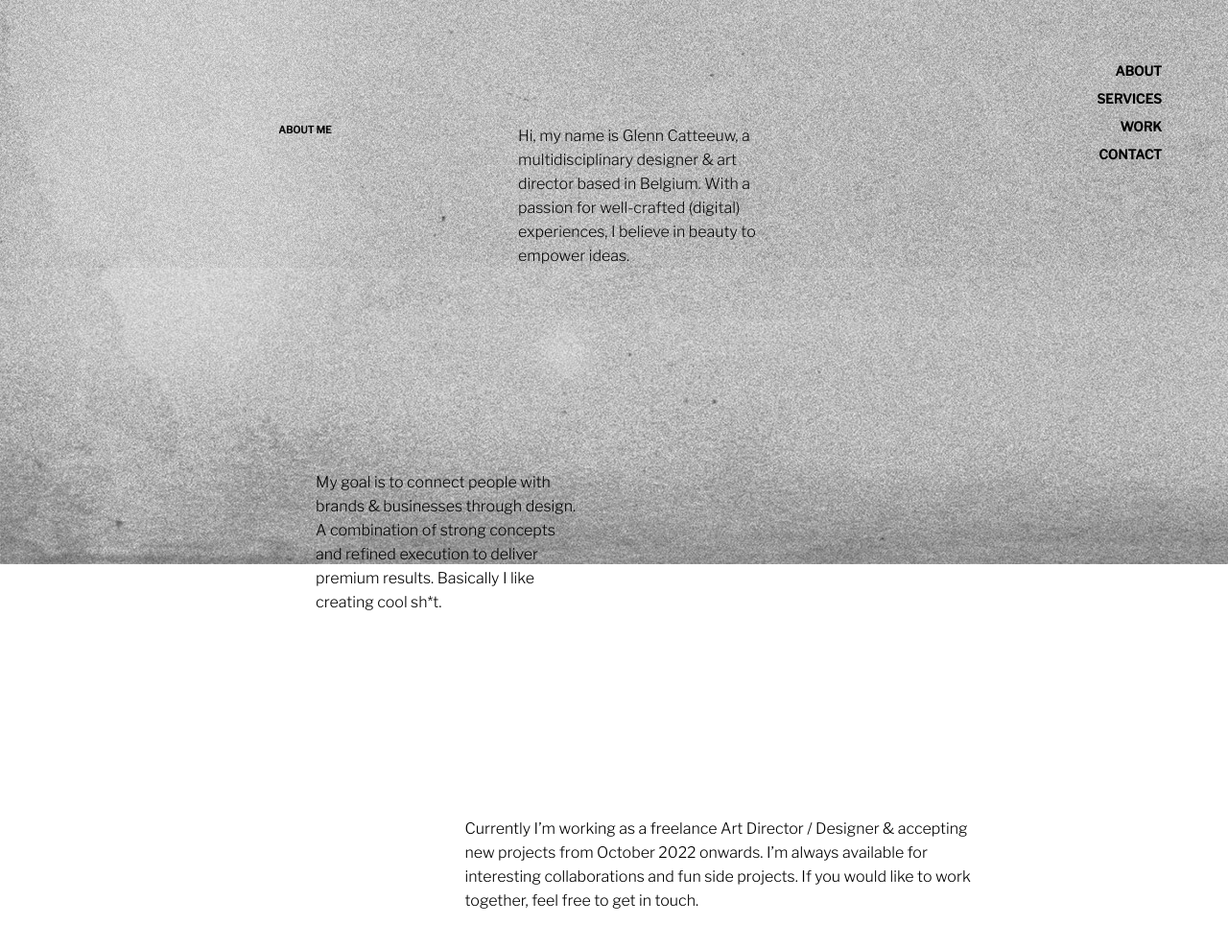
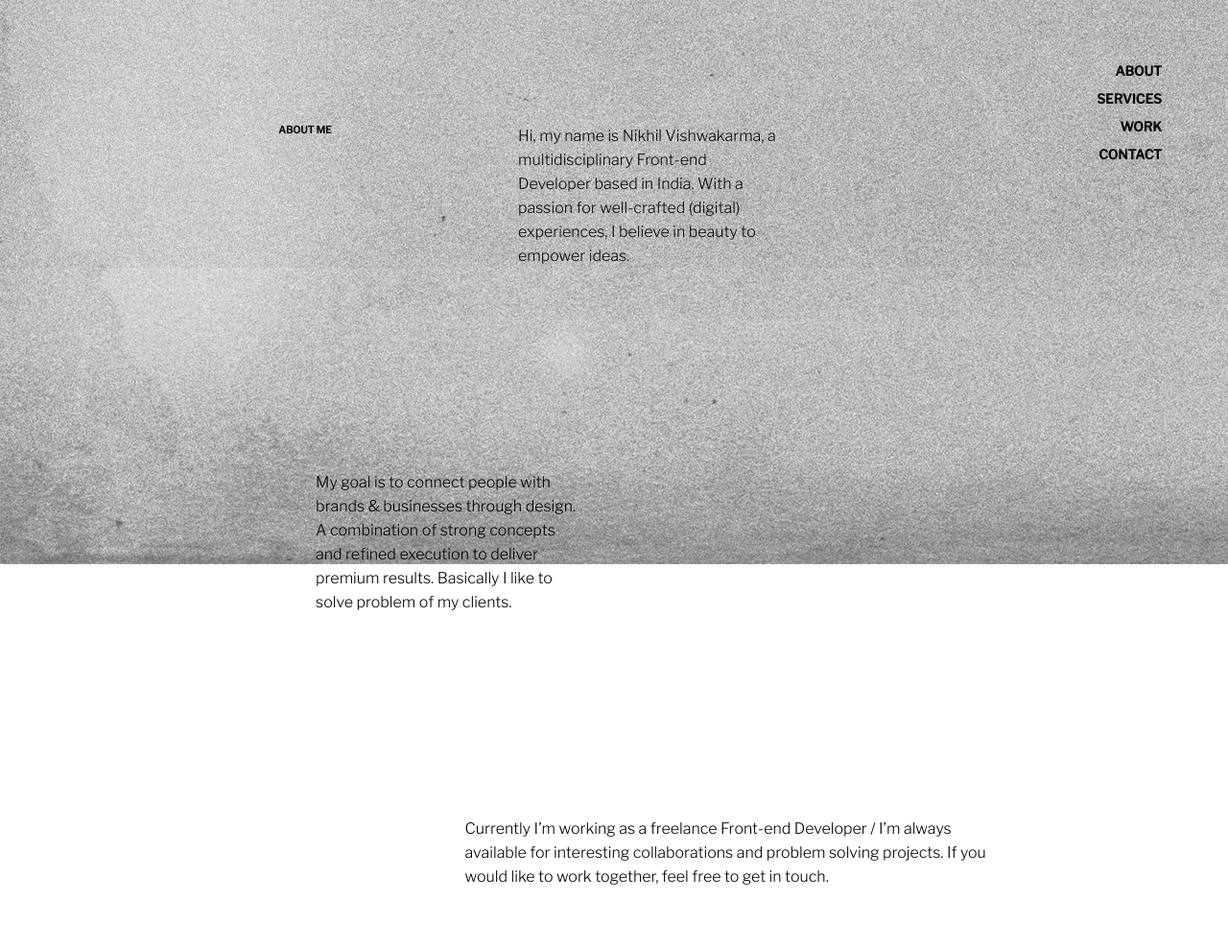
Before and after one commit to NikhilBero/potfolio-, a plain HTML site: page index.html in a window 1280 px wide. Shown: the part 521-1509 px from the top of the page at 96% size. Drawn offline with nearby package versions, Linux system fonts and the light colour scheme; a web font is replaced by a local one.

Commit message:
Update index.html

```diff
--- a/index.html
+++ b/index.html
@@ -52,13 +52,13 @@
 
 <div class="about-info">
     <h2 class="about-heading">About me</h2>
-    <p class="about-txt-1">Hi, my name is Glenn Catteeuw, a multidisciplinary designer & art director based in Belgium. With a passion for well-crafted (digital) experiences, I believe in beauty to empower ideas.</p>
+    <p class="about-txt-1">Hi, my name is Nikhil Vishwakarma, a multidisciplinary Front-end Developer based in India. With a passion for well-crafted (digital) experiences, I believe in beauty to empower ideas.</p>
     </div>
     <div class="about-info">
-        <p class="about-txt-2">My goal is to connect people with brands & businesses through design. A combination of strong concepts and refined execution to deliver premium results. Basically I like creating cool sh*t.</p>
+        <p class="about-txt-2">My goal is to connect people with brands & businesses through design. A combination of strong concepts and refined execution to deliver premium results. Basically I like to solve problem of my clients.</p>
     </div>
     <div class="about-info">
-        <p class="about-txt-3">Currently I’m working as a freelance Art Director / Designer & accepting new projects from October 2022 onwards. I’m always available for interesting collaborations and fun side projects. If you would like to work together, feel free to get in touch.</p>
+        <p class="about-txt-3">Currently I’m working as a freelance Front-end Developer / I’m always available for interesting collaborations and problem solving projects. If you would like to work together, feel free to get in touch.</p>
     </div>
 
 </section>
@@ -201,7 +201,7 @@
 </section>
 <footer class="footer">
 
-        <p class="copyright">© GROUP TITLE 2015</p>
+        <p class="copyright">© NIkhil Vishwakarma 2023</p>
 
 </footer>
 
```
